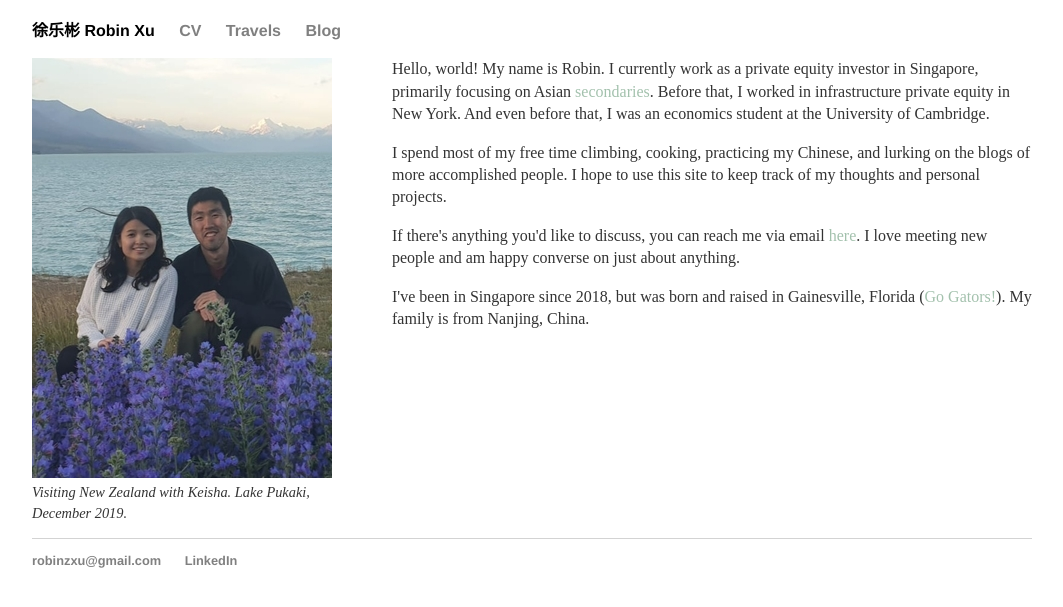
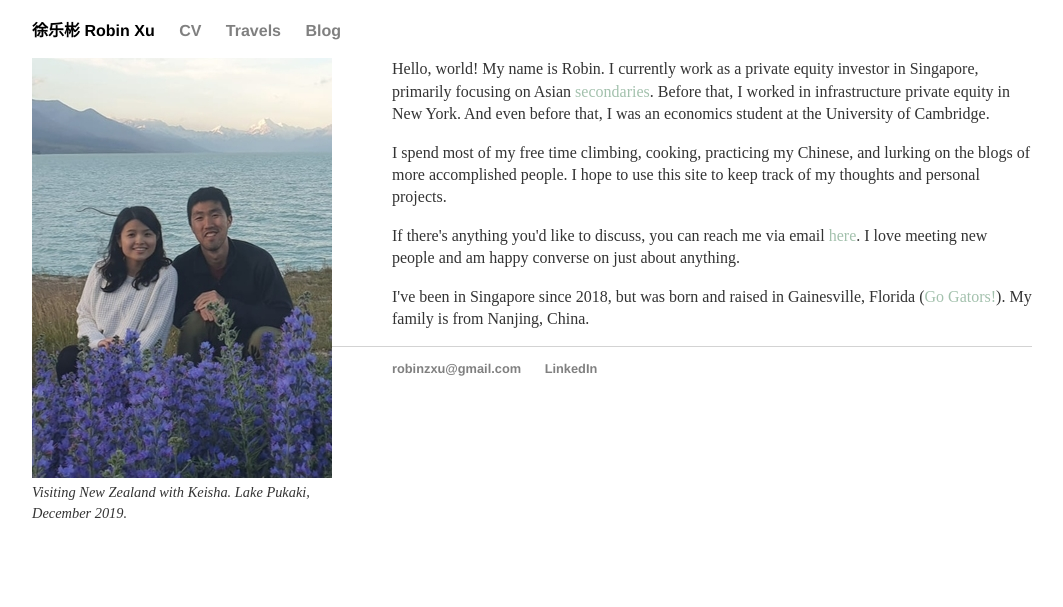
Before and after one commit to robinzxu/robinzxu.github.io, a Jekyll site: the page index.html, which Jekyll copies as it is, in a window 1280 px wide. Shown: the top 607 px of the page, without its empty margins (108-1171 px from the left). Built offline with Jekyll 4.4.1, drawn with Linux system fonts in a browser that asks for light colours.

Commit message:
Update index.html

```diff
--- a/index.html
+++ b/index.html
@@ -44,7 +44,7 @@
 		<p>If there's anything you'd like to discuss, you can reach me via email <a href="mailto:robinzxu@gmail.com">here</a>. I love meeting new people and am happy converse on just about anything.</p>
 		<p>I've been in Singapore since 2018, but was born and raised in Gainesville, Florida (<a target="_blank" rel="noopener noreferrer" href="https://en.wikipedia.org/wiki/Florida_Gators">Go Gators!</a>). My family is from Nanjing, China.</p>
 
-		<div style="clear:both;"></div>
+		<span style="clear:both;"></span>
 
 		<footer>
 		<ul>
```
